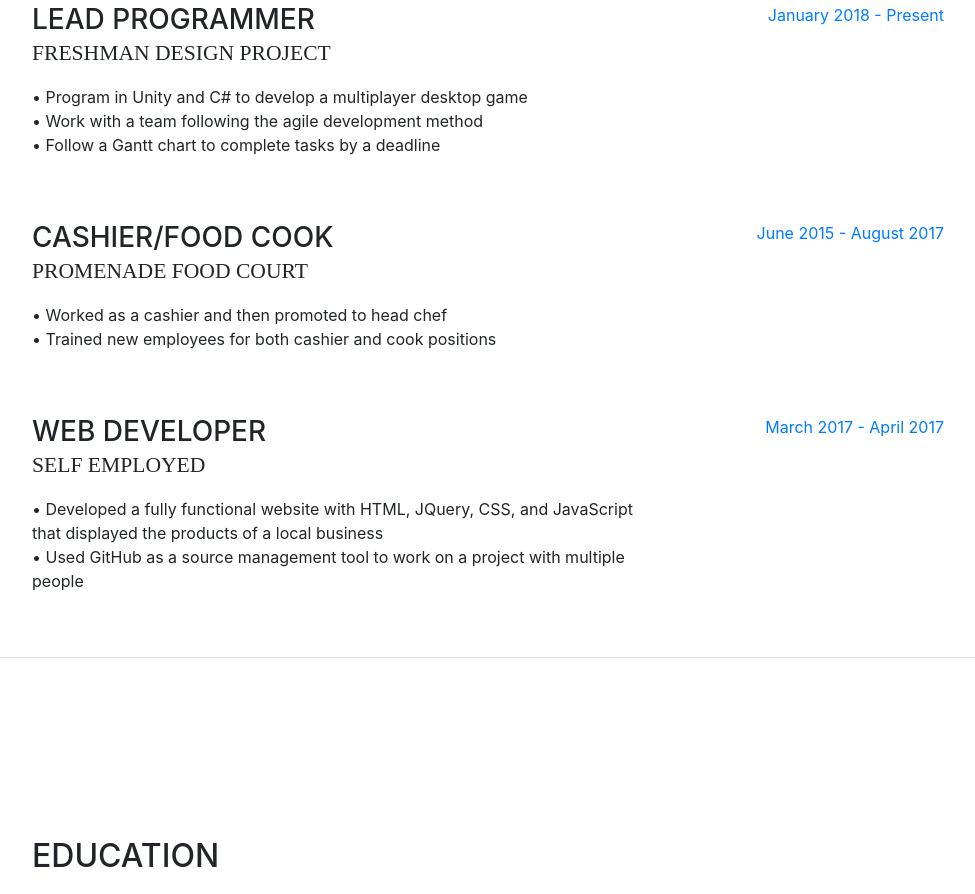
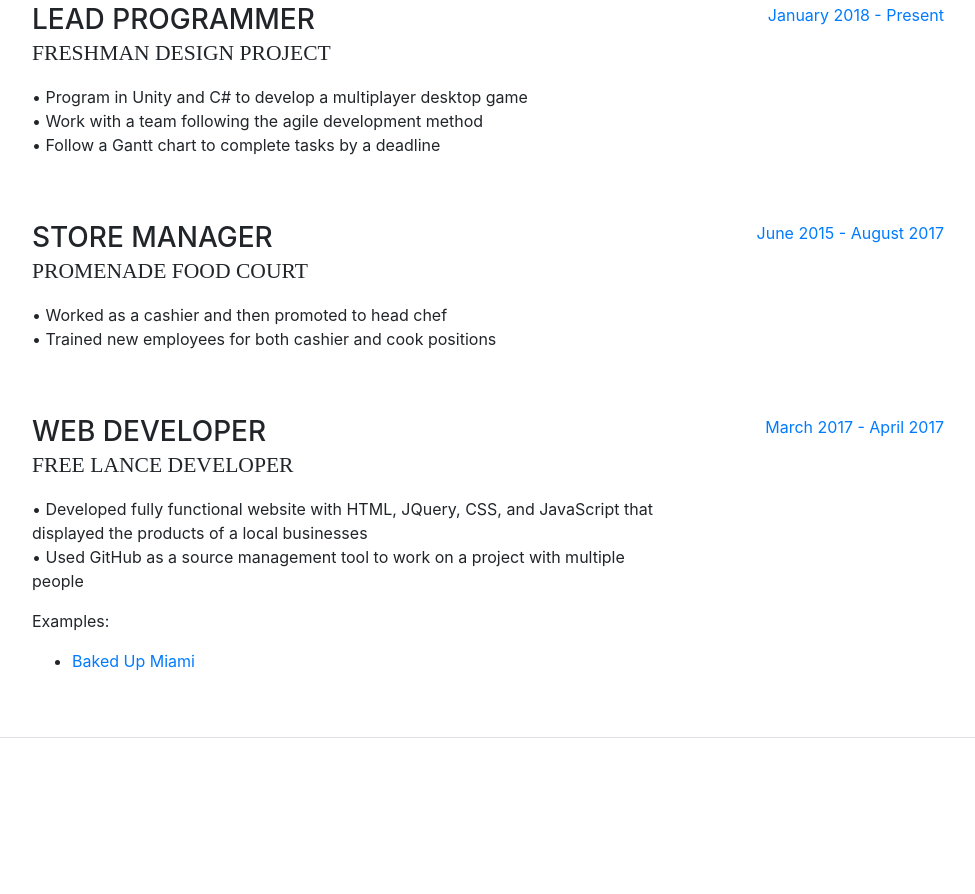
Before and after one commit to dgeorge10/dgeorge10.github.io, a website with bundled scripts: page index.html in a window 1280 px wide. Shown: the part 1245-2139 px from the top of the page, without its empty margins (288-1263 px from the left). Built offline with nearby package versions, Linux system fonts and the light colour scheme; a web font is replaced by a local one.

Commit message:
updated stuff

```diff
--- a/index.html
+++ b/index.html
@@ -68,8 +68,8 @@
           <h1 class="mb-0">Dennis
             <span class="text-primary">George</span>
           </h1>
-          <div class="subheading mb-5">3300 Race Street · Philadelphia, PA 19104 · (609) 705-6864 ·
-            <a href="mailto:dennisgeorge10@gmail.com">dennisgeorge10@gmail.com</a>
+          <div class="subheading mb-5">3400 Lancaster Ave · Philadelphia, PA 19104 · (609) 705-6864 ·
+            <a href="mailto:dennisgeorge10@gmail.com">djg365@drexel.edu</a>
           </div>
           <p class="mb-5">I'm an honors student at Drexel University majoring in Computer Science. It has always been my dream to work as a senior developer on a huge project that will change the world. I've done a lot in preparation to achieve this goal, and I'm finally ready for real world experience.</p>
           <ul class="list-inline list-social-icons mb-0">
@@ -147,7 +147,7 @@
 
           <div class="resume-item d-flex flex-column flex-md-row mb-5">
             <div class="resume-content mr-auto">
-              <h3 class="mb-0">Cashier/Food Cook</h3>
+              <h3 class="mb-0">Store Manager</h3>
               <div class="subheading mb-3">Promenade Food Court</div>
               <p>
                 • Worked as a cashier and then promoted to head chef<br>
@@ -162,10 +162,16 @@
           <div class="resume-item d-flex flex-column flex-md-row">
             <div class="resume-content mr-auto">
               <h3 class="mb-0">Web Developer</h3>
-              <div class="subheading mb-3">Self Employed</div>
+              <div class="subheading mb-3">Free Lance Developer</div>
               <p>
-                • Developed a fully functional website with HTML, JQuery, CSS, and JavaScript that displayed the products of a local business<br>
+                • Developed fully functional website with HTML, JQuery, CSS, and JavaScript that displayed the products of a local businesses<br>
                 • Used GitHub as a source management tool to work on a project with multiple people
+              </p>
+              <p>
+                Examples:
+                <ul>
+                  <li><a target="_blank" rel="noopener noreferrer" href="https://www.bakedupmiami.com">Baked Up Miami</a></li>
+                </ul>
               </p>
             </div>
             <div class="resume-date text-md-right">
```
